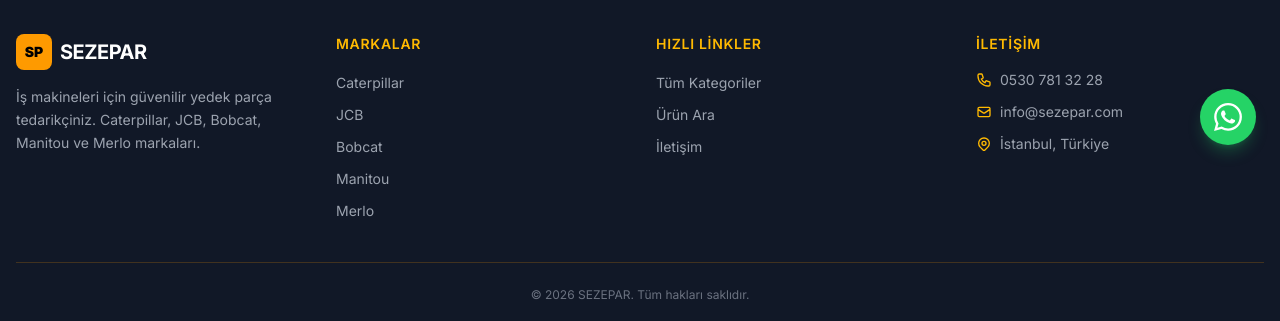
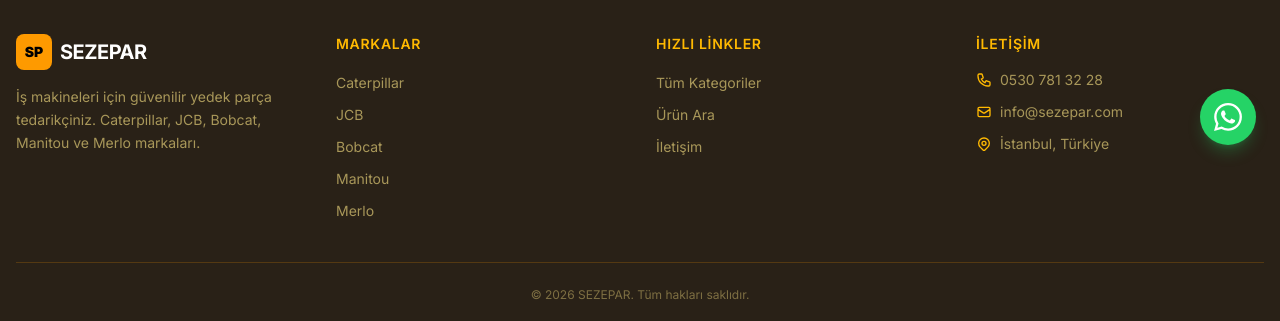
Before and after one commit to MuhammedEminKayaci/Sezepar, a Next.js app: page /arama in a window 1280 px wide. Shown: the part 631-952 px from the top of the page. Built offline with nearby package versions, Linux system fonts and the light colour scheme; no server answers.

Commit message:
fix: Footer arkaplan mavimsi tondan sıcak koyu amber tonuna güncellendi

```diff
--- a/src/components/Footer.tsx
+++ b/src/components/Footer.tsx
@@ -11,7 +11,7 @@
 
 export function Footer() {
   return (
-    <footer className="bg-[#111827] border-t-4 border-t-amber-500 mt-auto">
+    <footer className="bg-[#292117] border-t-4 border-t-amber-500 mt-auto">
       <div className="max-w-7xl mx-auto px-4 py-12">
         <div className="grid grid-cols-1 md:grid-cols-4 gap-8">
           {/* Brand */}
@@ -24,7 +24,7 @@
                 {SITE_CONFIG.name}
               </span>
             </Link>
-            <p className="text-sm text-[#9ca3af] leading-relaxed">
+            <p className="text-sm text-amber-200/60 leading-relaxed">
               İş makineleri için güvenilir yedek parça tedarikçiniz.
               Caterpillar, JCB, Bobcat, Manitou ve Merlo markaları.
             </p>
@@ -40,7 +40,7 @@
                 <li key={b.slug}>
                   <Link
                     href={`/${b.slug}`}
-                    className="text-sm text-[#9ca3af] hover:text-amber-400 transition-colors"
+                    className="text-sm text-amber-200/60 hover:text-amber-400 transition-colors"
                   >
                     {b.name}
                   </Link>
@@ -58,7 +58,7 @@
               <li>
                 <Link
                   href="/kategoriler"
-                  className="text-sm text-[#9ca3af] hover:text-amber-400 transition-colors"
+                  className="text-sm text-amber-200/60 hover:text-amber-400 transition-colors"
                 >
                   Tüm Kategoriler
                 </Link>
@@ -66,7 +66,7 @@
               <li>
                 <Link
                   href="/arama"
-                  className="text-sm text-[#9ca3af] hover:text-amber-400 transition-colors"
+                  className="text-sm text-amber-200/60 hover:text-amber-400 transition-colors"
                 >
                   Ürün Ara
                 </Link>
@@ -74,7 +74,7 @@
               <li>
                 <Link
                   href="/iletisim"
-                  className="text-sm text-[#9ca3af] hover:text-amber-400 transition-colors"
+                  className="text-sm text-amber-200/60 hover:text-amber-400 transition-colors"
                 >
                   İletişim
                 </Link>
@@ -92,7 +92,7 @@
                 <svg className="w-4 h-4 mt-0.5 text-amber-400 shrink-0" fill="none" viewBox="0 0 24 24" stroke="currentColor">
                   <path strokeLinecap="round" strokeLinejoin="round" strokeWidth={2} d="M3 5a2 2 0 012-2h3.28a1 1 0 01.948.684l1.498 4.493a1 1 0 01-.502 1.21l-2.257 1.13a11.042 11.042 0 005.516 5.516l1.13-2.257a1 1 0 011.21-.502l4.493 1.498a1 1 0 01.684.949V19a2 2 0 01-2 2h-1C9.716 21 3 14.284 3 6V5z" />
                 </svg>
-                <a href={`tel:${SITE_CONFIG.phone}`} className="text-sm text-[#9ca3af] hover:text-amber-400 transition-colors">
+                <a href={`tel:${SITE_CONFIG.phone}`} className="text-sm text-amber-200/60 hover:text-amber-400 transition-colors">
                   {SITE_CONFIG.phone}
                 </a>
               </li>
@@ -100,7 +100,7 @@
                 <svg className="w-4 h-4 mt-0.5 text-amber-400 shrink-0" fill="none" viewBox="0 0 24 24" stroke="currentColor">
                   <path strokeLinecap="round" strokeLinejoin="round" strokeWidth={2} d="M3 8l7.89 5.26a2 2 0 002.22 0L21 8M5 19h14a2 2 0 002-2V7a2 2 0 00-2-2H5a2 2 0 00-2 2v10a2 2 0 002 2z" />
                 </svg>
-                <a href={`mailto:${SITE_CONFIG.email}`} className="text-sm text-[#9ca3af] hover:text-amber-400 transition-colors">
+                <a href={`mailto:${SITE_CONFIG.email}`} className="text-sm text-amber-200/60 hover:text-amber-400 transition-colors">
                   {SITE_CONFIG.email}
                 </a>
               </li>
@@ -109,7 +109,7 @@
                   <path strokeLinecap="round" strokeLinejoin="round" strokeWidth={2} d="M17.657 16.657L13.414 20.9a1.998 1.998 0 01-2.827 0l-4.244-4.243a8 8 0 1111.314 0z" />
                   <path strokeLinecap="round" strokeLinejoin="round" strokeWidth={2} d="M15 11a3 3 0 11-6 0 3 3 0 016 0z" />
                 </svg>
-                <span className="text-sm text-[#9ca3af]">{SITE_CONFIG.address}</span>
+                <span className="text-sm text-amber-200/60">{SITE_CONFIG.address}</span>
               </li>
             </ul>
           </div>
@@ -117,7 +117,7 @@
 
         {/* Bottom */}
         <div className="mt-10 pt-6 border-t border-amber-500/20 text-center">
-          <p className="text-xs text-[#6b7280]">
+          <p className="text-xs text-amber-200/40">
             © {new Date().getFullYear()} {SITE_CONFIG.name}. Tüm hakları saklıdır.
           </p>
         </div>
```
